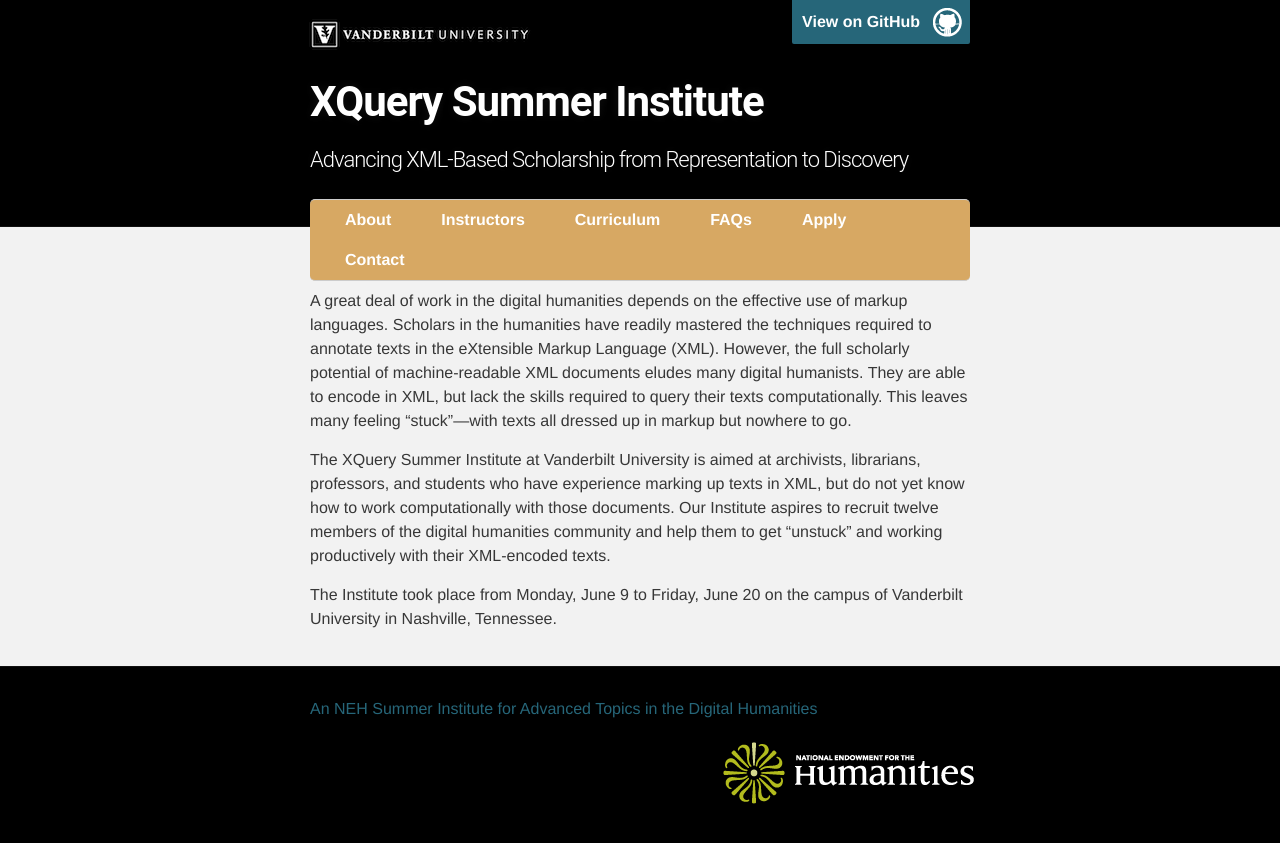
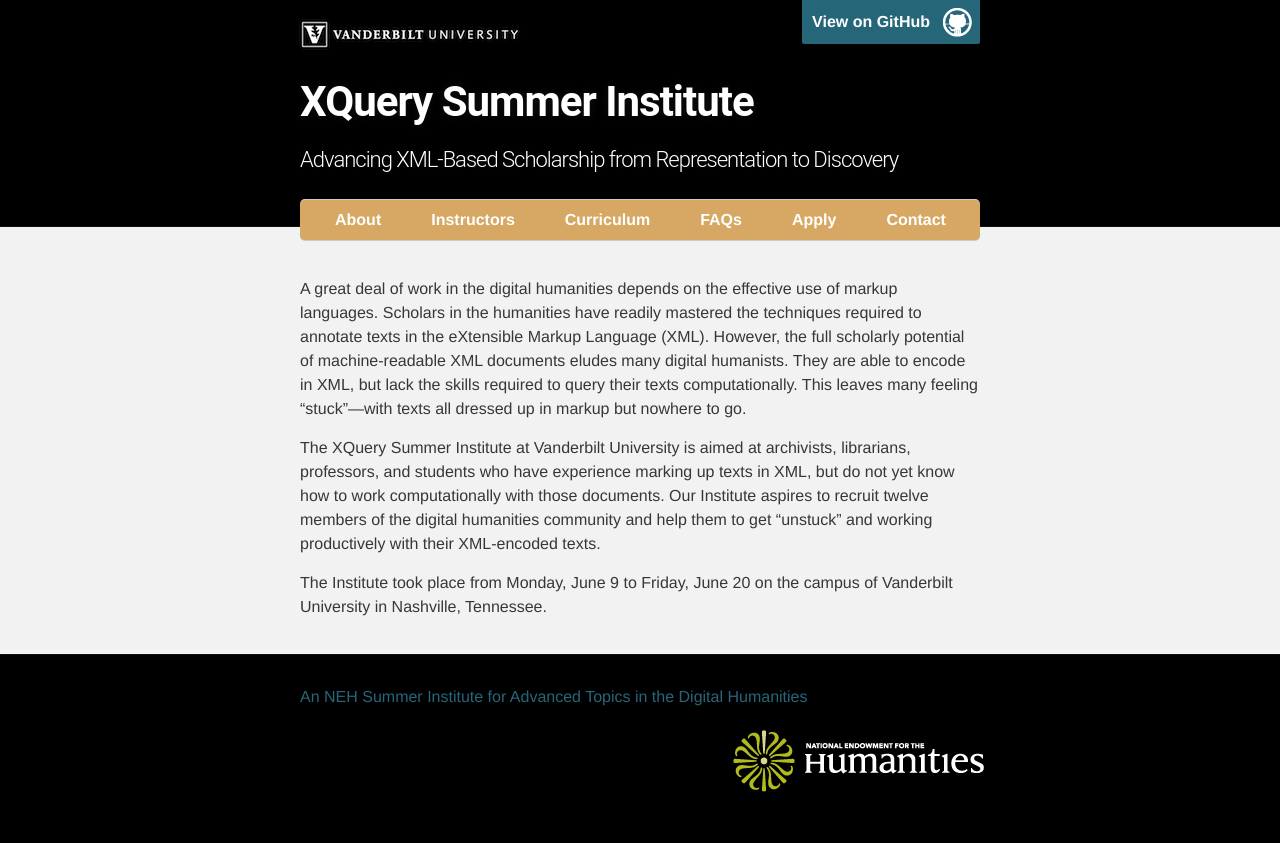
Before and after one commit to XQueryInstitute/XQueryInstitute.github.io, a Jekyll site: the page built from index.html, in a window 1280 px wide. Shown: the top 843 px of the page. Built offline with Jekyll 4.4.1, drawn with Linux system fonts in a browser that asks for light colours; Markdown is read by kramdown in place of the engine named in the settings.

Commit message:
Another try at a fix for wrapping

```diff
--- a/stylesheets/stylesheet.css
+++ b/stylesheets/stylesheet.css
@@ -261,12 +261,11 @@
 
 .outer {
   width: 100%;
-  min-width:680px;
 }
 
 .inner {
   position: relative;
-  max-width: 660px;
+  max-width: 680px;
   padding: 20px 10px;
   margin: 0 auto;
 }
```
